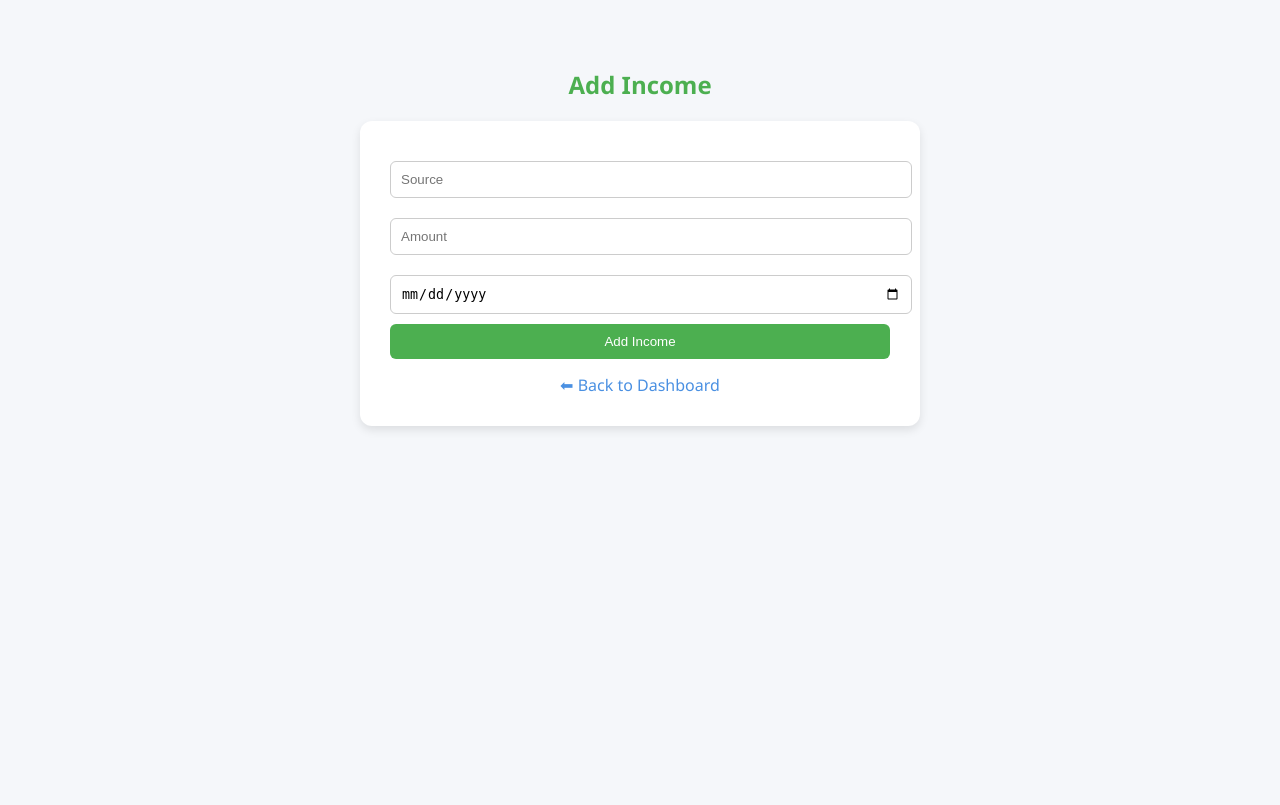
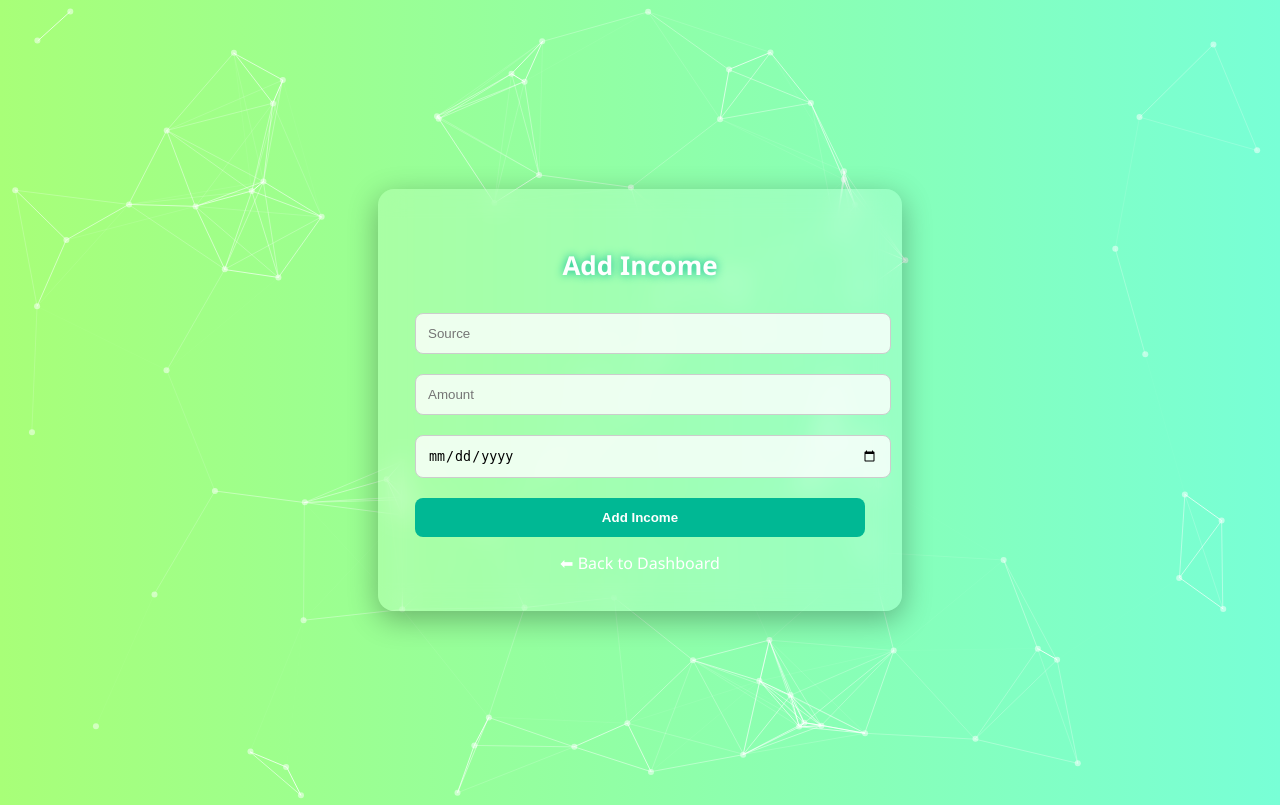
Before and after one commit to Sipun2104/minorfinal, a Flask app: page /add_income in a window 1280 px wide. Before the commit the page ends 430 px from the top, so only its background shows below. Run offline with Flask 3, Linux system fonts and the light colour scheme; a user stored in the database is signed in.

Commit message:
Enhance add income form styling and effects
Updated the styling and structure of the add income form, including background gradients, improved button styles, and added particle.js for visual effects.

```diff
--- a/templates/add_income.html
+++ b/templates/add_income.html
@@ -1,65 +1,143 @@
 <!DOCTYPE html>
-<html>
+<html lang="en">
 <head>
+  <meta charset="UTF-8">
   <title>Add Income</title>
+
+  <!-- Particle.js CDN -->
+  <script src="https://cdn.jsdelivr.net/npm/particles.js@2.0.0/particles.min.js"></script>
+
   <style>
     body {
       font-family: 'Segoe UI', sans-serif;
-      background: #f5f7fa;
-      padding: 40px;
-      color: #333;
+      background: linear-gradient(to right, #a8ff78, #78ffd6);
+      margin: 0;
+      height: 100vh;
+      overflow: hidden;
+      display: flex;
+      justify-content: center;
+      align-items: center;
     }
+
+    #particles-js {
+      position: absolute;
+      width: 100%;
+      height: 100%;
+      z-index: -1;
+      top: 0;
+      left: 0;
+    }
+
+    form {
+      background: rgba(255, 255, 255, 0.15);
+      padding: 35px;
+      border-radius: 16px;
+      backdrop-filter: blur(12px);
+      box-shadow: 0 8px 30px rgba(0, 0, 0, 0.3);
+      animation: slideIn 0.8s ease forwards;
+      opacity: 0;
+      transform: translateY(50px);
+      max-width: 450px;
+      width: 100%;
+      border: 2px solid transparent;
+      transition: 0.3s;
+      z-index: 5;
+    }
+
+    form:hover {
+      border-color: #00b894;
+      transform: translateY(-5px) rotateX(4deg) rotateY(-4deg);
+      box-shadow: 0 0 20px #00b894,
+                  0 0 40px #00b894,
+                  0 0 60px #00b894;
+    }
+
+    @keyframes slideIn {
+      to {
+        opacity: 1;
+        transform: translateY(0);
+      }
+    }
+
     h2 {
-      color: #4CAF50;
+      text-align: center;
       margin-bottom: 20px;
+      color: white;
+      font-size: 26px;
+      text-shadow: 0 0 10px #00b894;
     }
-    form {
-      background: white;
-      padding: 30px;
-      border-radius: 12px;
-      max-width: 500px;
-      margin: auto;
-      box-shadow: 0 4px 10px rgba(0,0,0,0.1);
-    }
+
     input {
       width: 100%;
-      padding: 10px;
+      padding: 12px;
       margin: 10px 0;
-      border-radius: 6px;
+      border-radius: 8px;
       border: 1px solid #ccc;
+      background: rgba(255,255,255,0.8);
+      transition: 0.3s;
     }
+
+    input:focus {
+      border-color: #00b894;
+      transform: scale(1.03);
+      outline: none;
+    }
+
     button {
-      background: #4CAF50;
+      width: 100%;
+      padding: 12px;
+      background-color: #00b894;
       color: white;
-      padding: 10px;
-      width: 100%;
       border: none;
-      border-radius: 6px;
+      border-radius: 8px;
       cursor: pointer;
-      transition: background 0.3s ease;
+      font-weight: bold;
+      margin-top: 10px;
+      transition: 0.3s;
     }
+
     button:hover {
-      background: #388E3C;
+      transform: scale(1.05);
+      background-color: #00976e;
     }
+
     a {
       display: block;
       text-align: center;
       margin-top: 15px;
-      color: #4A90E2;
+      color: white;
       text-decoration: none;
     }
   </style>
 </head>
+
 <body>
-  <h2 align="center">Add Income</h2>
+
+  <div id="particles-js"></div>
+
   <form method="POST">
+    <h2>Add Income</h2>
+
     <input name="source" placeholder="Source" required>
     <input name="amount" type="number" step="0.01" placeholder="Amount" required>
-
     <input name="date" type="date" value="{{ current_date }}" required>
 
     <button type="submit">Add Income</button>
+
     <a href="/dashboard">⬅ Back to Dashboard</a>
   </form>
+
+  <script>
+    particlesJS("particles-js", {
+      "particles": {
+        "number": { "value": 80 },
+        "size": { "value": 3 },
+        "move": { "speed": 2 },
+        "line_linked": { "enable": true, "distance": 150 },
+        "opacity": { "value": 0.5 }
+      }
+    });
+  </script>
+
 </body>
 </html>
```
